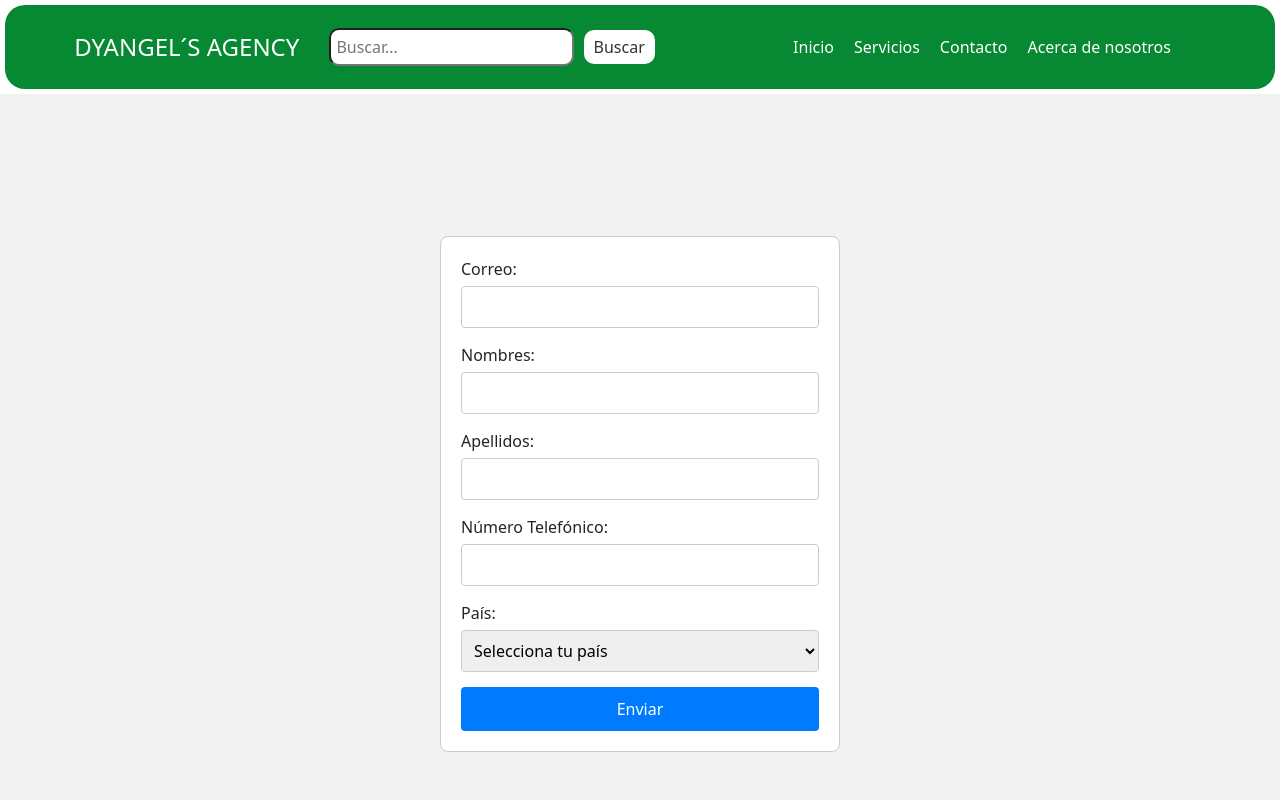
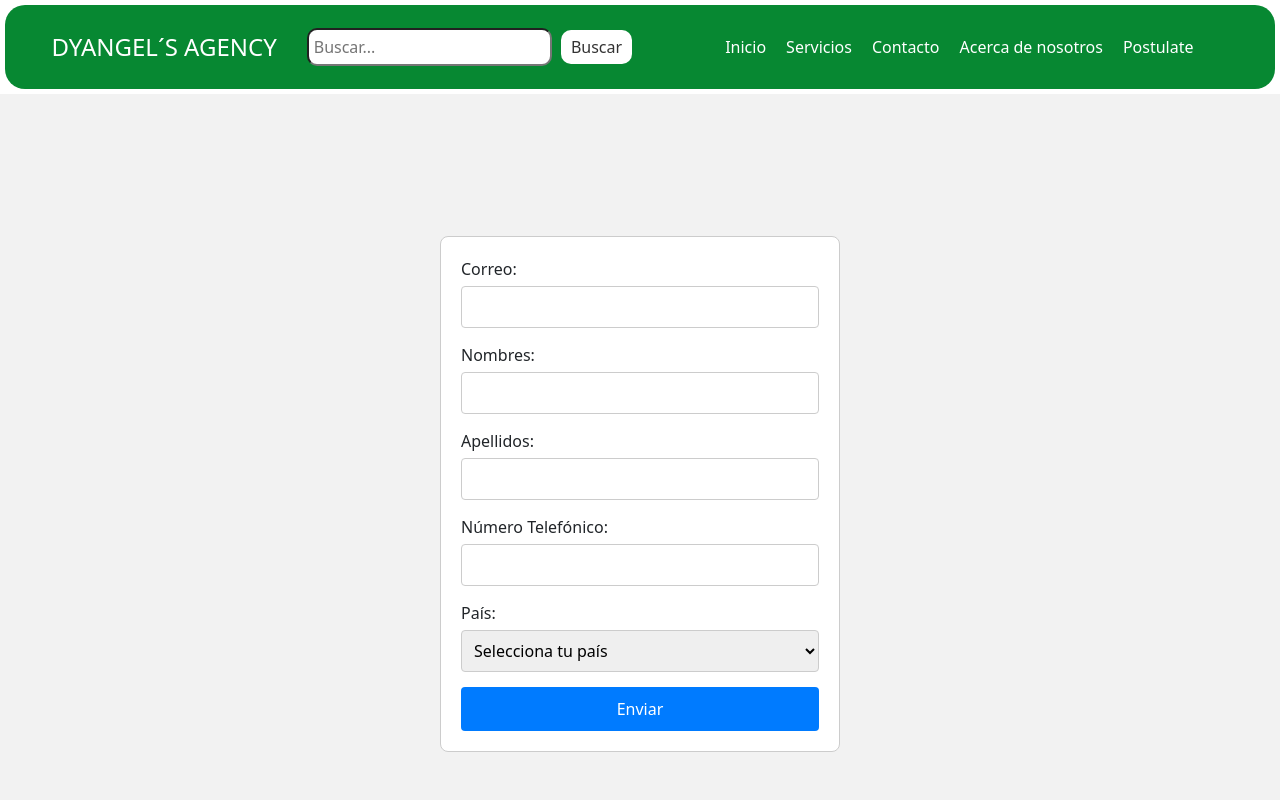
Before and after one commit to DYANGELO/PFSOLANO, a website: page pages/form.html in a window 1280 px wide. Shown: the top 800 px of the page. Drawn offline with nearby package versions, Linux system fonts and the light colour scheme.

Commit message:
formulario

```diff
--- a/pages/form.html
+++ b/pages/form.html
@@ -30,6 +30,7 @@
               <li><a href="services.html">Servicios</a></li>
               <li><a href="#footer">Contacto</a></li>
               <li><a href="about.html">Acerca de nosotros</a></li>
+              <li><a href="form.html">Postulate</a></li>
             </ul>
           </div>
         </nav>
```
Also changed, not shown: index.html (+1 -0 lines), pages/about.html (+1 -0 lines), pages/services.html (+1 -0 lines).
